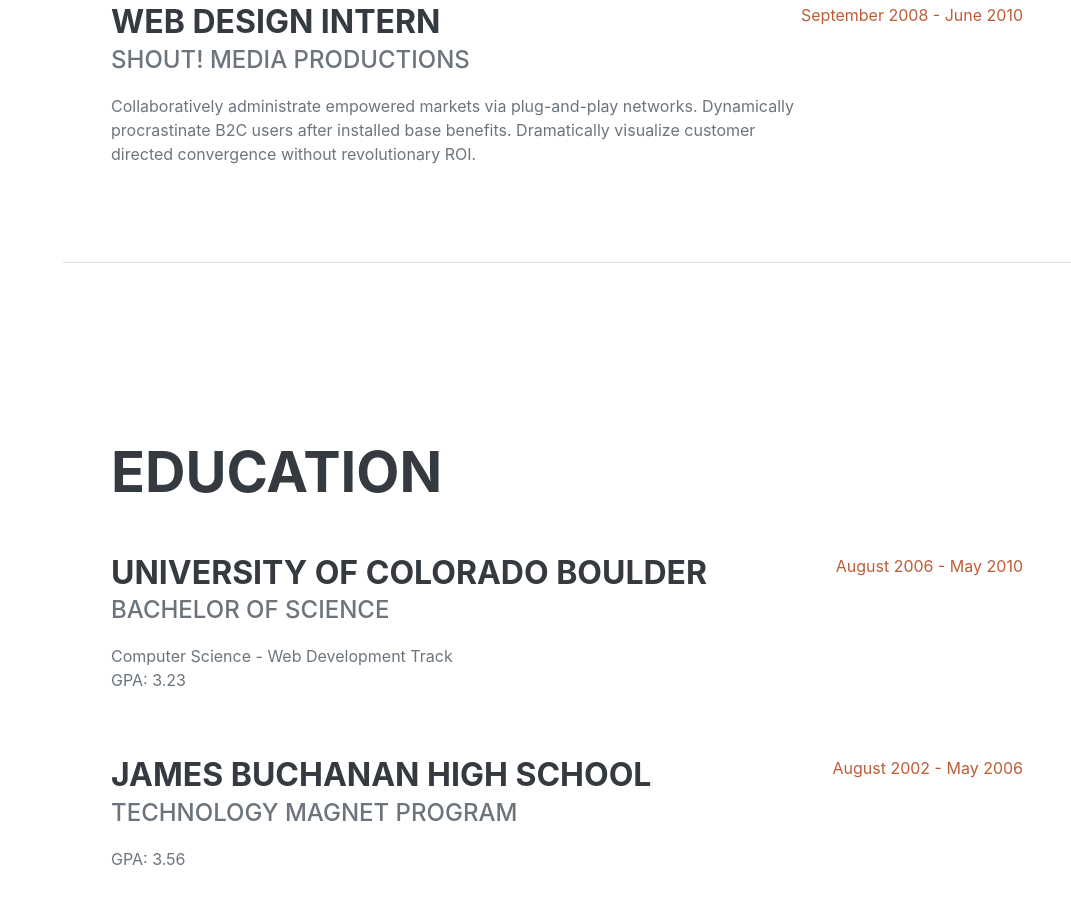
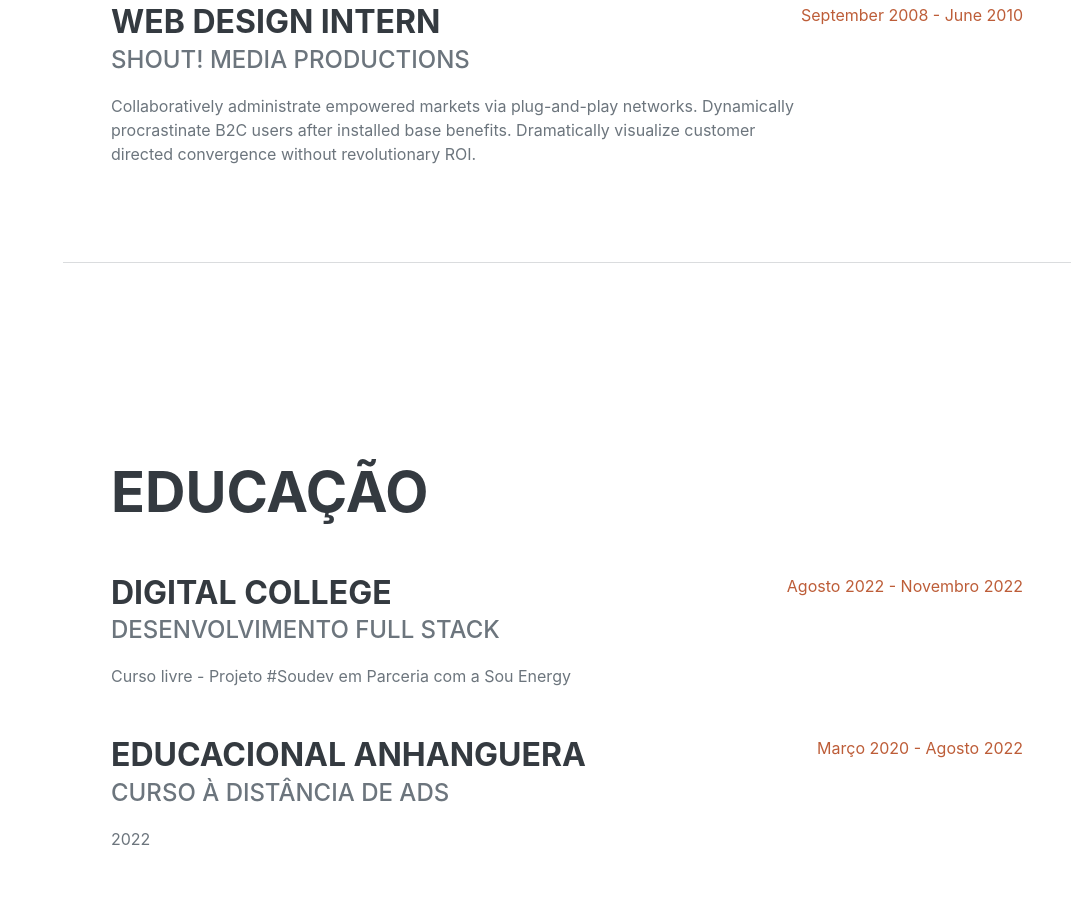
Before and after one commit to camylla-araujo/camylla-araujo.github.io, a plain HTML site: page index.html in a window 1280 px wide. Shown: the part 1744-2648 px from the top of the page, without its empty margins (209-1280 px from the left). Drawn offline with nearby package versions, Linux system fonts and the light colour scheme; a web font is replaced by a local one.

Commit message:
Adicionando dados educacionais

```diff
--- a/index.html
+++ b/index.html
@@ -27,7 +27,7 @@
                 <ul class="navbar-nav">
                     <li class="nav-item"><a class="nav-link js-scroll-trigger" href="#about">About</a></li>
                     <li class="nav-item"><a class="nav-link js-scroll-trigger" href="#experience">Experience</a></li>
-                    <li class="nav-item"><a class="nav-link js-scroll-trigger" href="#education">Education</a></li>
+                    <li class="nav-item"><a class="nav-link js-scroll-trigger" href="#education">Educação</a></li>
                     <li class="nav-item"><a class="nav-link js-scroll-trigger" href="#skills">Skills</a></li>
                     <li class="nav-item"><a class="nav-link js-scroll-trigger" href="#interests">Interests</a></li>
                     <li class="nav-item"><a class="nav-link js-scroll-trigger" href="#awards">Awards</a></li>
@@ -99,23 +99,23 @@
             <!-- Education-->
             <section class="resume-section" id="education">
                 <div class="resume-section-content">
-                    <h2 class="mb-5">Education</h2>
+                    <h2 class="mb-5">Educação</h2>
                     <div class="d-flex flex-column flex-md-row justify-content-between mb-5">
                         <div class="flex-grow-1">
-                            <h3 class="mb-0">University of Colorado Boulder</h3>
-                            <div class="subheading mb-3">Bachelor of Science</div>
-                            <div>Computer Science - Web Development Track</div>
-                            <p>GPA: 3.23</p>
+                            <h3 class="mb-0">Digital College</h3>
+                            <div class="subheading mb-3">Desenvolvimento Full Stack</div>
+                            <div>Curso livre - Projeto #Soudev em Parceria com a Sou Energy</div>
+
                         </div>
-                        <div class="flex-shrink-0"><span class="text-primary">August 2006 - May 2010</span></div>
+                        <div class="flex-shrink-0"><span class="text-primary">Agosto 2022 - Novembro 2022</span></div>
                     </div>
                     <div class="d-flex flex-column flex-md-row justify-content-between">
                         <div class="flex-grow-1">
-                            <h3 class="mb-0">James Buchanan High School</h3>
-                            <div class="subheading mb-3">Technology Magnet Program</div>
-                            <p>GPA: 3.56</p>
+                            <h3 class="mb-0">Educacional Anhanguera</h3>
+                            <div class="subheading mb-3">Curso à distância de ADS </div>
+                            <p>2022</p>
                         </div>
-                        <div class="flex-shrink-0"><span class="text-primary">August 2002 - May 2006</span></div>
+                        <div class="flex-shrink-0"><span class="text-primary">Março 2020 - Agosto 2022</span></div>
                     </div>
                 </div>
             </section>
```
